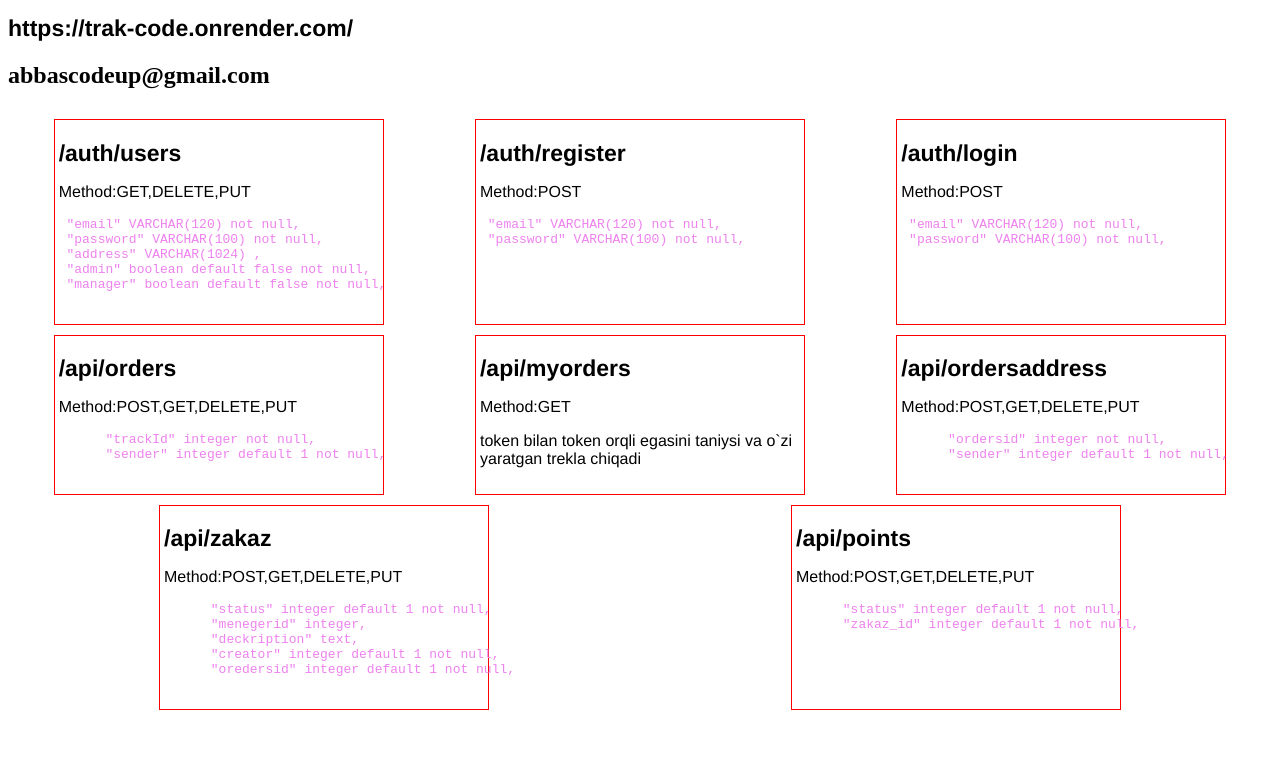
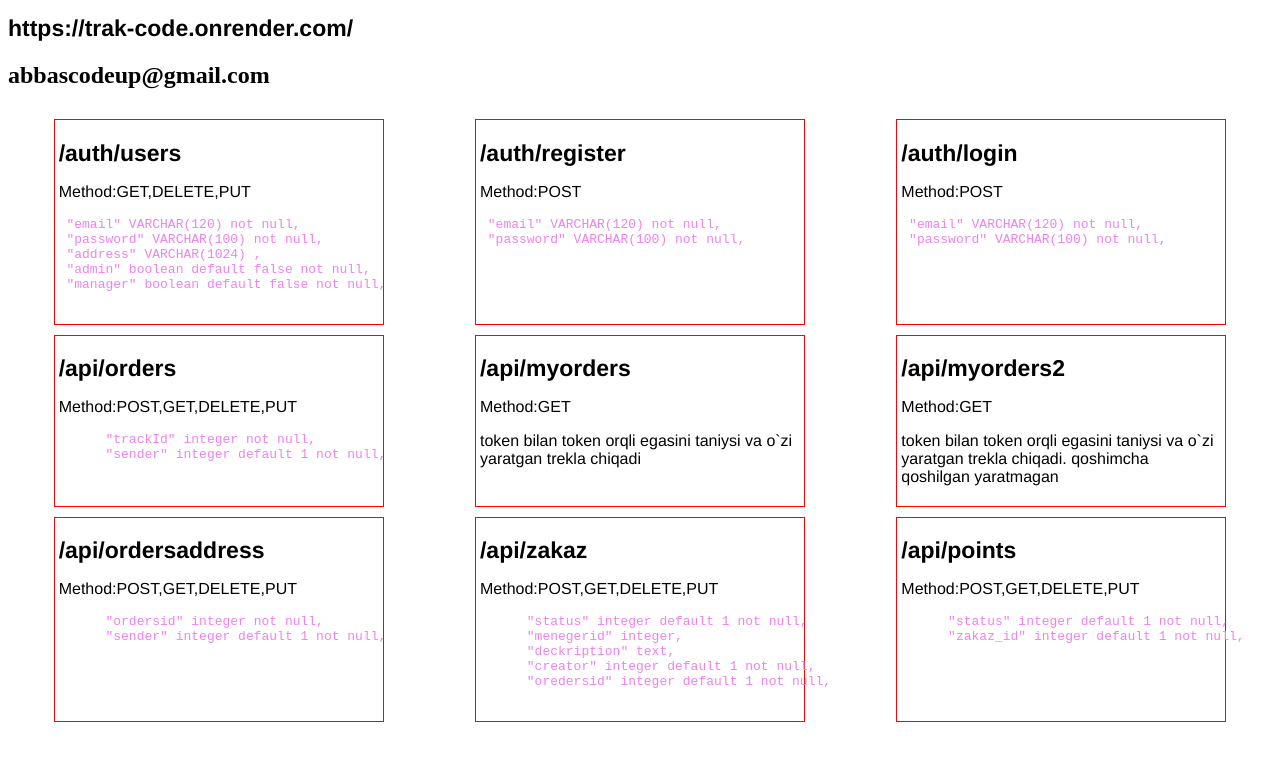
Before and after one commit to abbassiriyus/trek_code, a website: page media/index.html in a window 1280 px wide. Drawn offline with Linux system fonts and the light colour scheme.

Commit message:
asdasd
sad

```diff
--- a/Routes/Orders.js
+++ b/Routes/Orders.js
@@ -93,7 +93,7 @@ var a=result1.rows.filter(item=>{item.sender===req.user.userId})
 
 
 })
-router.get('/myorders',Auth.authenticateToken,async (req,res)=>{
+router.get('/myorders2',Auth.authenticateToken,async (req,res)=>{
   try {
     const orders = 'SELECT * FROM orders';
     const ordersaddress = 'SELECT * FROM ordersaddress WHERE sender=$1 ';
--- a/media/index.html
+++ b/media/index.html
@@ -70,6 +70,13 @@
     </p>
   </div>
   <div class="ddf" >
+    <h1>/api/myorders2</h1>
+    <p>Method:GET</p>
+    <p>
+   token bilan token orqli egasini taniysi va o`zi yaratgan trekla chiqadi. qoshimcha qoshilgan yaratmagan
+    </p>
+  </div>
+  <div class="ddf" >
     <h1>/api/ordersaddress</h1>
     <p>Method:POST,GET,DELETE,PUT</p>
     <pre>
```
